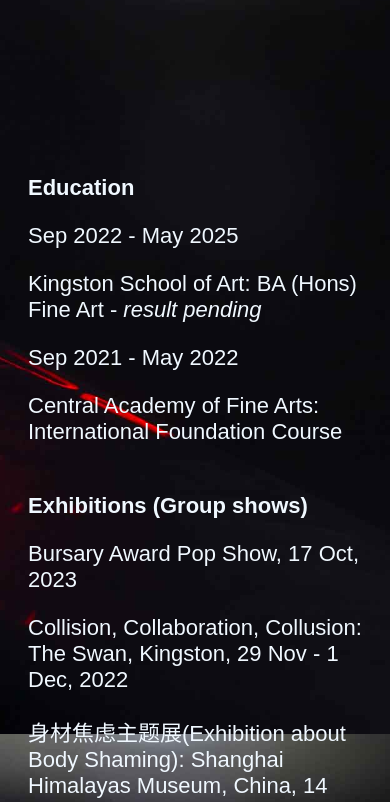
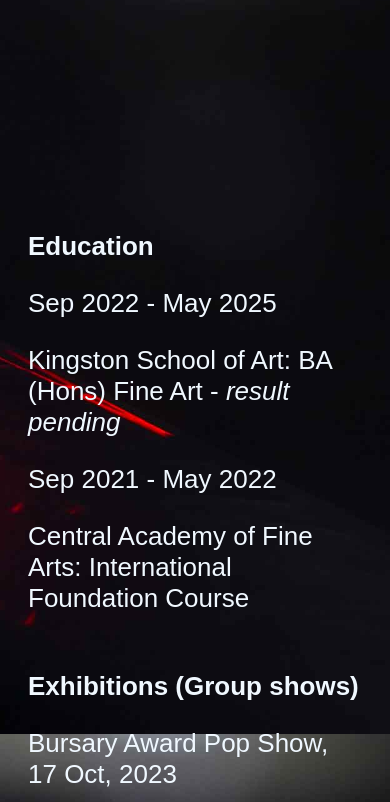
Before and after one commit to Berit252/CV2023, a plain HTML site: page index.html in a window 390 px wide. Shown: the part 110-912 px from the top of the page. Drawn offline with Linux system fonts and the light colour scheme.

Commit message:
Update style.css

```diff
--- a/style.css
+++ b/style.css
@@ -8,22 +8,12 @@ body {
   margin: 20px;
 }
 
-/* 屏幕宽度小于600px */
-@media only screen and (max-width: 768px) {
-  body {
-    font-size: 22px;
-    background-image: url('5.jpg');
-    background-size: cover;
-    background-repeat: no-repeat;
-    background-attachment: fixed;
-  }
-}
 
 /* 屏幕宽度在600px到1200px之间 */
-@media only screen and (min-width: 769px) and (max-width: 1200px) {
+@media only screen and (max-width: 1200px) {
   body {
-    font-size: 20px;
-    background-image: url('onTheRoad-40 LargeConvert.jpeg');
+    font-size: 26px;
+    background-image: url('5.jpg');
     background-size: cover;
     background-repeat: no-repeat;
     background-attachment: fixed;
@@ -33,7 +23,7 @@ body {
 /* 屏幕宽度大于1200px */
 @media only screen and (min-width: 1201px) {
   body {
-    font-size: 18px;
+    font-size: 20px;
     background-image: url('onTheRoad-40 LargeConvert.jpeg');
     background-size: cover;
     background-repeat: no-repeat;
```
